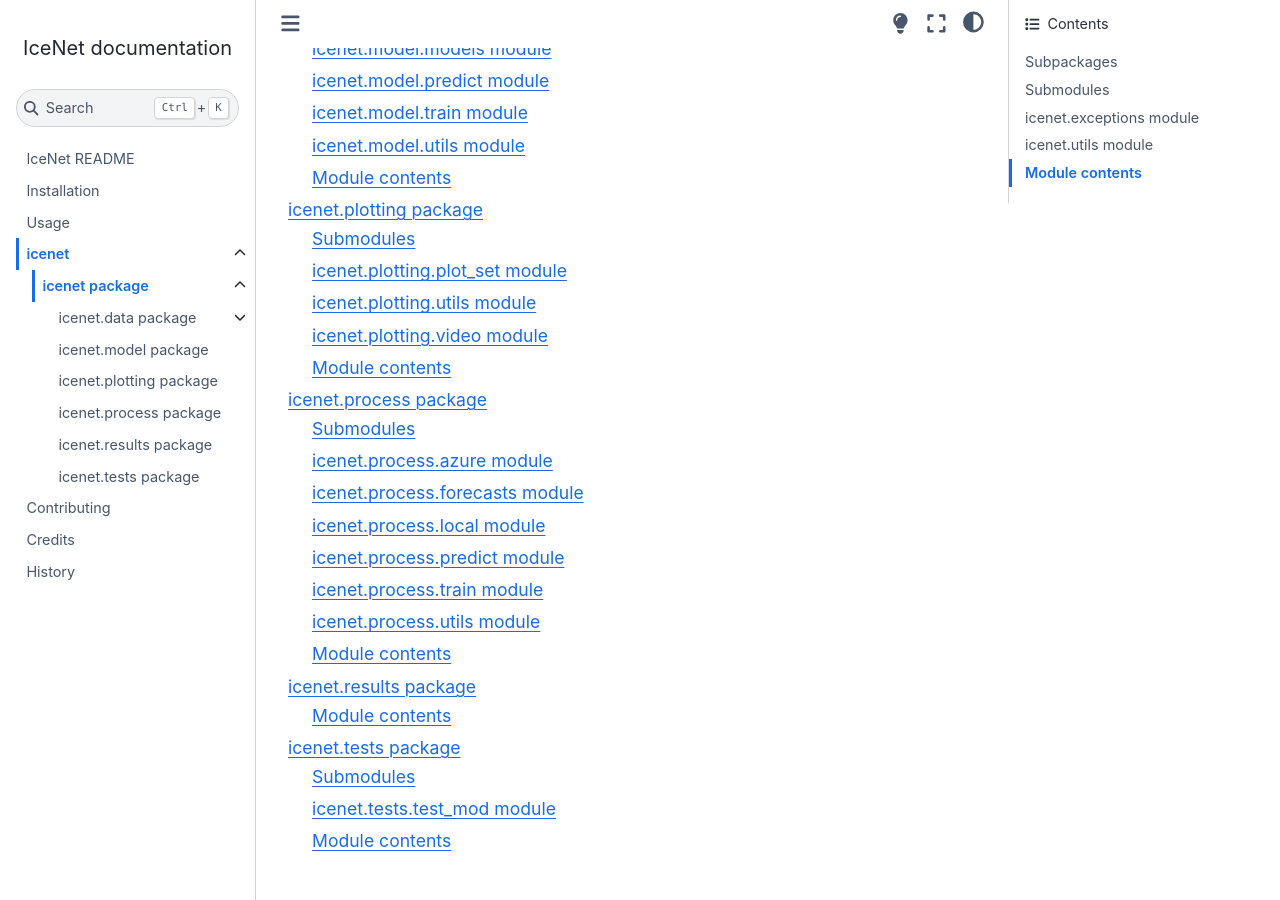
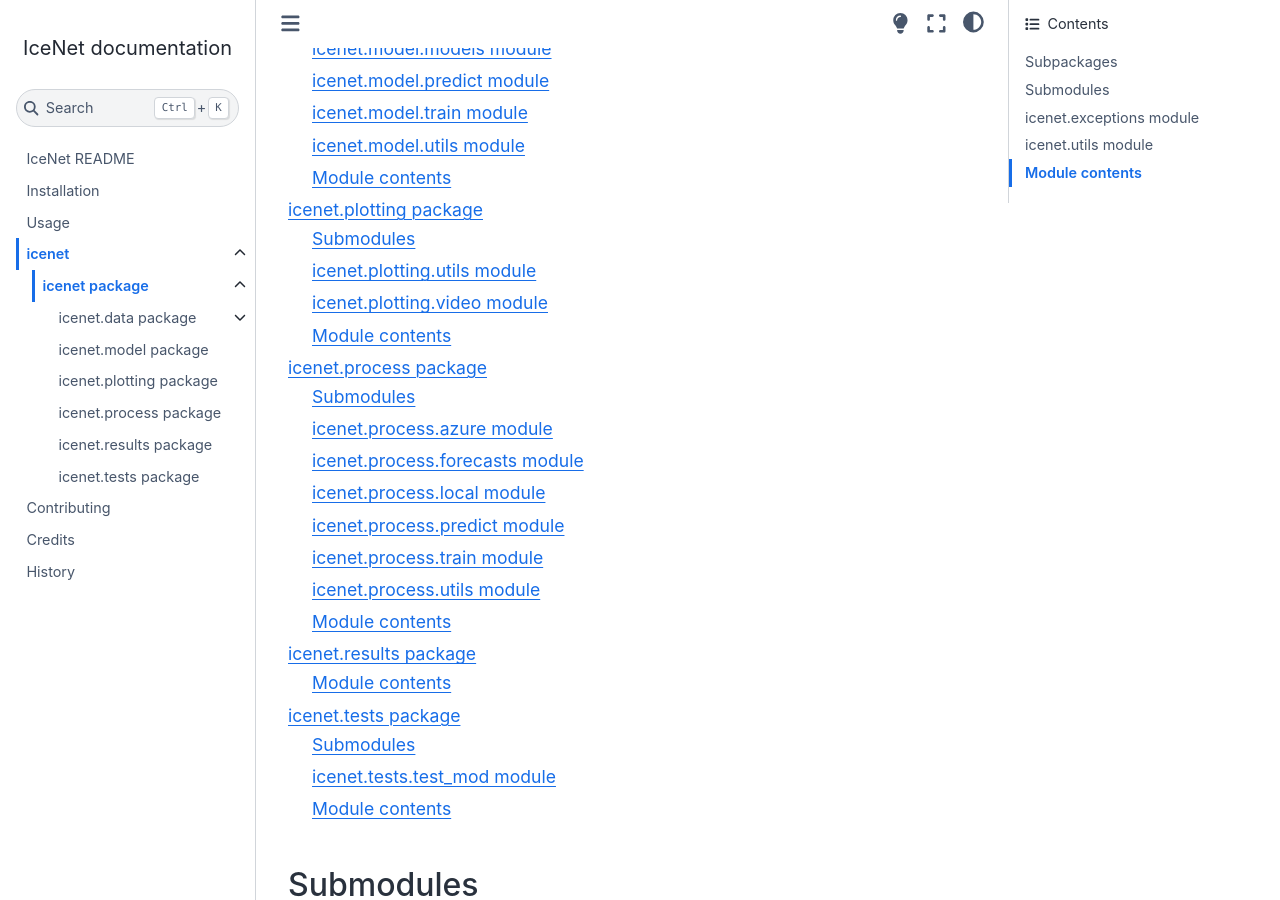
Before and after one commit to icenet-ai/icenet, a Sphinx documentation site: the page built from docs/icenet.rst, in a window 1280 px wide and 900 px high, scrolled down 1354 px. Built offline with Sphinx 7.4.7 and the Sphinx Book theme 1.1.4, drawn with Linux system fonts in a browser that asks for light colours.

Commit message:
Remove plot_set module from docs which doesn't exist

```diff
--- a/docs/icenet.plotting.rst
+++ b/docs/icenet.plotting.rst
@@ -3,14 +3,6 @@ icenet.plotting package
 
 Submodules
 ----------
-
-icenet.plotting.plot\_set module
---------------------------------
-
-.. automodule:: icenet.plotting.plot_set
-    :members:
-    :undoc-members:
-    :show-inheritance:
 
 icenet.plotting.utils module
 ----------------------------
```
